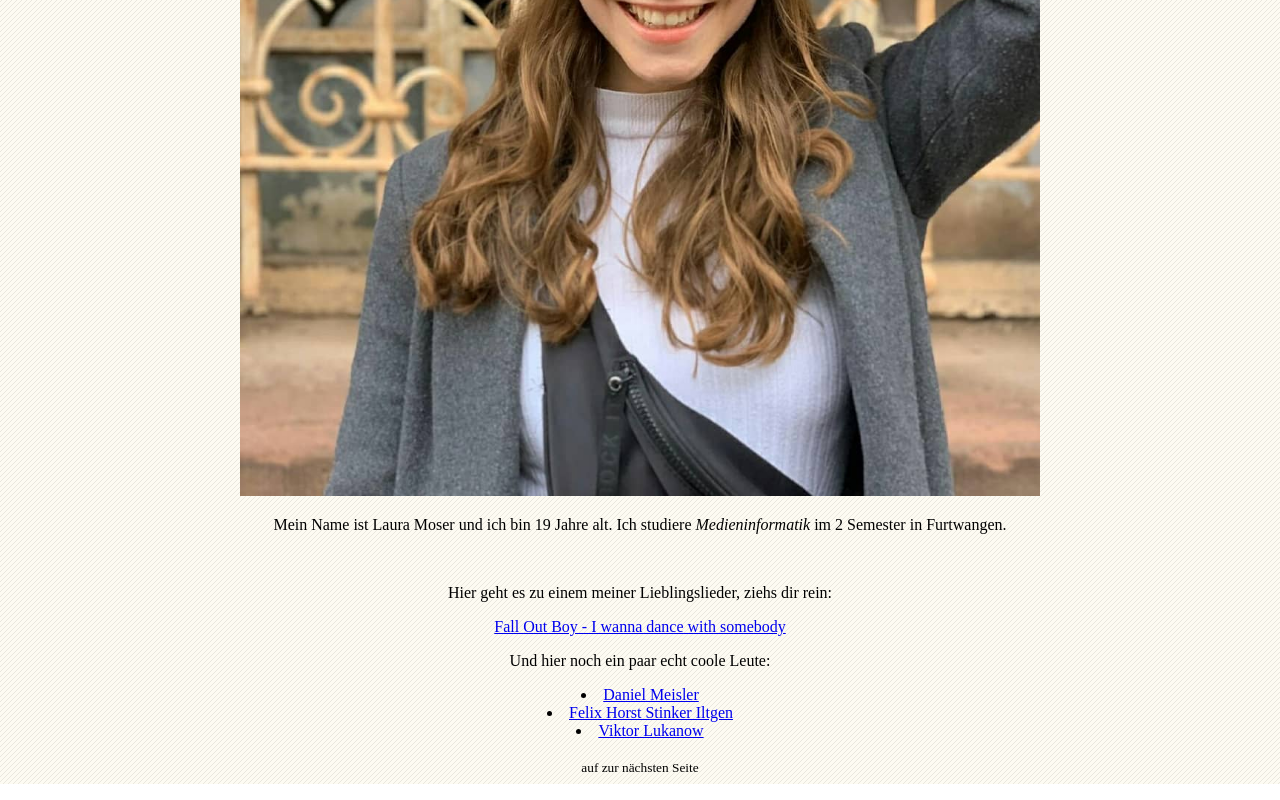
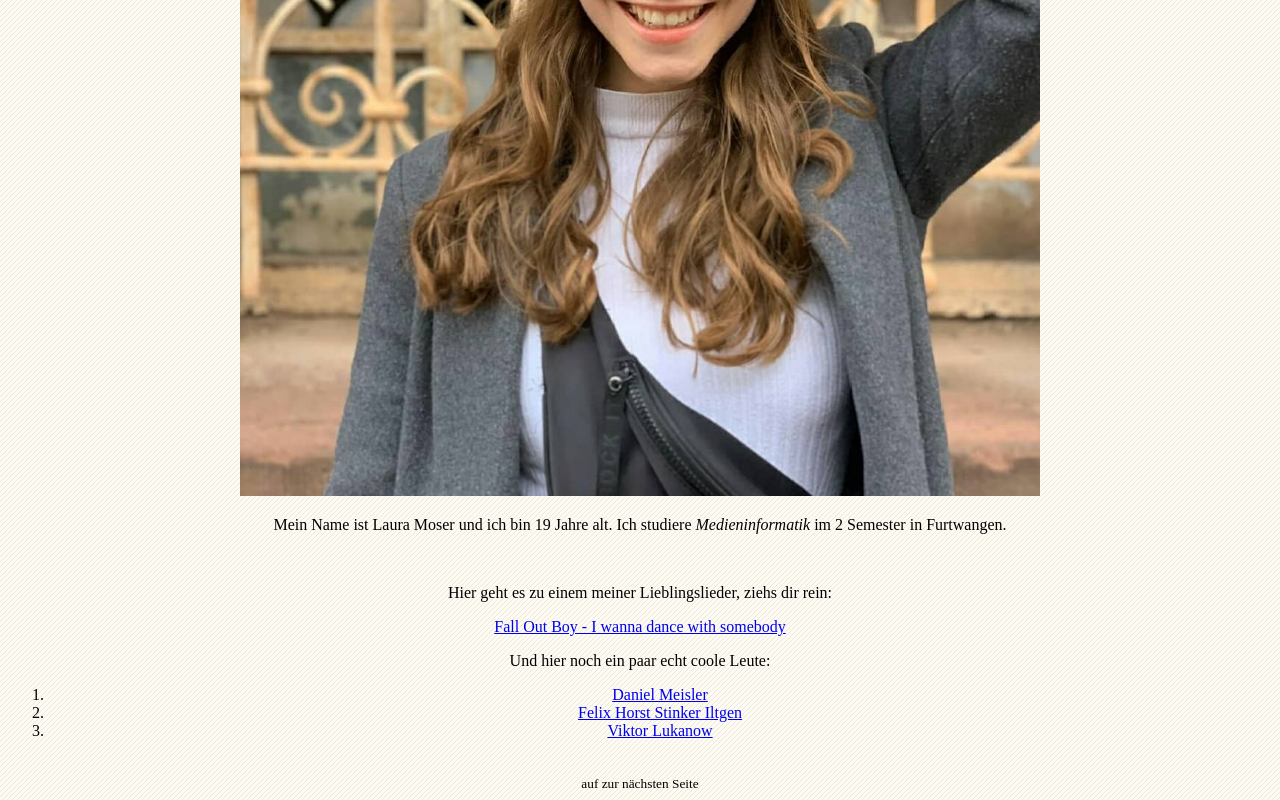
Before and after one commit to lauramoser/GIS-SS2020, a plain HTML site: page Aufgabe03/About_Me.html in a window 1280 px wide. Shown: the part 653-1453 px from the top of the page. Drawn offline with Linux system fonts and the light colour scheme.

Commit message:
W3 verbessert

```diff
--- a/Aufgabe03/About_Me.html
+++ b/Aufgabe03/About_Me.html
@@ -25,7 +25,7 @@
 
 
 
-</h1>
+
 <p>
 </p>
 <img src="Picofme.jpeg" width="800" alt="me">
@@ -43,11 +43,11 @@ Mein Name ist Laura Moser und ich bin 19 Jahre alt. Ich studiere <i>Medieninform
     Und hier noch ein paar echt coole Leute:
 </p>
 
-
+ <ol>
   <li> <a href="https://danielmeisler.github.io/GIS-SoSe-2020/Aufgabe03/portfolio.html" >Daniel Meisler</a></li>
   <li> <a href="https://felixiltgen.github.io/GIS_2020/Aufgabe_01/index.html" >Felix Horst Stinker Iltgen</a></li>
-   <li><a href="https://vido-bit.github.io/GIS_01/Aufgabe03/index.html" >Viktor Lukanow</a></li>
-
+  <li><a href="https://vido-bit.github.io/GIS_01/Aufgabe03/index.html" >Viktor Lukanow</a></li>
+ </ol>
 <br>
 <small>auf zur nächsten Seite</small>
 </body>
```
Also changed, not shown: Aufgabe03/Portfolio.html (+2 -2 lines).
